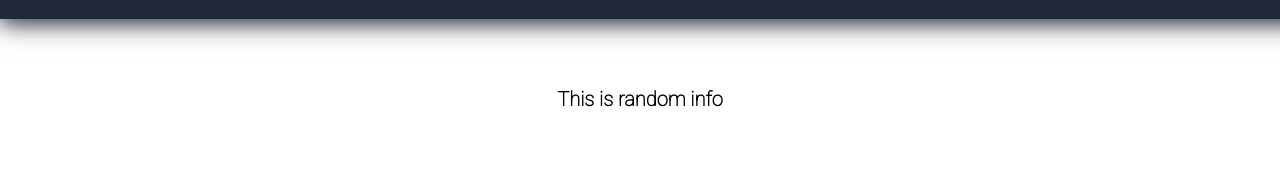
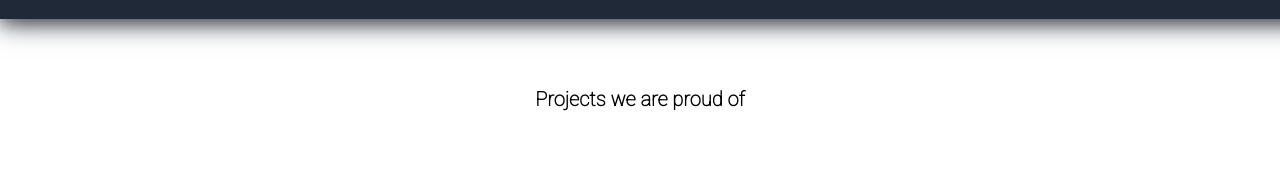
Before and after one commit to CodingWithDude/top-foundations-landing-page, a plain HTML site: page index.html in a window 1280 px wide. Shown: the part 369-542 px from the top of the page. Drawn offline with Linux system fonts and the light colour scheme.

Commit message:
Updated Projects header from placeholder

```diff
--- a/index.html
+++ b/index.html
@@ -33,7 +33,7 @@
       </div>
     </div>
     <div class="section2">
-      <h1 class="s2h1">This is random info</h1>
+      <h1 class="s2h1">Projects we are proud of</h1>
       <div class="boxes">
         <div class="box">
           <div class="b1container">
```
